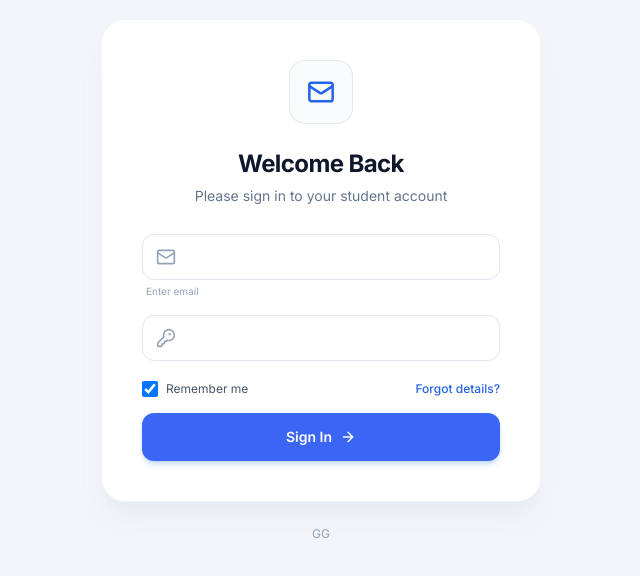
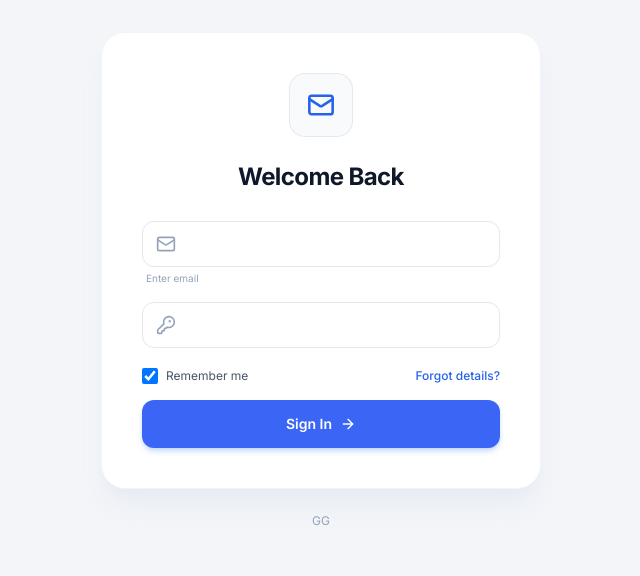
Before and after one commit to devgreyman/schmaipro, a React (Vite) app: page / in a window 1280 px wide. Shown: the part 120-696 px from the top of the page, without its empty margins (319-959 px from the left). Built offline with nearby package versions, Linux system fonts and the light colour scheme; no server answers.

Commit message:
Remove Please sign in to your student account text from login page

```diff
--- a/src/components/admin/ClassGenerator.jsx
+++ b/src/components/admin/ClassGenerator.jsx
@@ -25,7 +25,7 @@ export default function ClassGenerator() {
   const [name, setName] = useState('');
   const [template, setTemplate] = useState('Computer Science & IT');
   const [welcomeHeader, setWelcomeHeader] = useState('Welcome Back');
-  const [subtitleInstruction, setSubtitleInstruction] = useState('Please sign in to your student account');
+  const [subtitleInstruction, setSubtitleInstruction] = useState('');
   const [allowedDomain, setAllowedDomain] = useState('@school.edu');
   const [adminEmail, setAdminEmail] = useState('');
   const [redirectUrl, setRedirectUrl] = useState('');
@@ -60,7 +60,7 @@ export default function ClassGenerator() {
       allowedDomain: allowedDomain.trim(),
       description: `Official class submission portal for ${classTitle}.`,
       formTitle: welcomeHeader.trim() || 'Welcome Back',
-      formPrompt: subtitleInstruction.trim() || 'Please sign in to your student account',
+      formPrompt: subtitleInstruction.trim() || '',
       redirectUrl: redirectUrl.trim(),
     });
 
@@ -251,7 +251,7 @@ export default function ClassGenerator() {
                 type="text"
                 value={subtitleInstruction}
                 onChange={(e) => setSubtitleInstruction(e.target.value)}
-                placeholder="Please sign in to your student account"
+                placeholder="e.g. Please enter your credentials"
                 className="w-full px-3.5 py-2.5 text-xs sm:text-sm rounded-xl bg-[#0B0F19] border border-[#1E293B] focus:border-indigo-500 text-white placeholder:text-slate-600 outline-hidden transition-all"
               />
             </div>
--- a/src/components/student/StudentLogin.jsx
+++ b/src/components/student/StudentLogin.jsx
@@ -104,17 +104,16 @@ export default function StudentLogin() {
             </div>
           )}
         </div>
-{/* Header Text */}
-<div className="text-center mb-7">
-
-
-
+        {/* Header Text */}
+        <div className="text-center mb-7">
           <h1 className="text-2xl font-bold text-slate-900 tracking-tight">
             {detectedSchool ? detectedSchool.name : (currentClass?.formTitle || 'Welcome Back')}
           </h1>
-          <p className="text-sm text-slate-500 mt-1.5">
-            {detectedSchool ? detectedSchool.tagline : (currentClass?.formPrompt || 'Please sign in')}
-          </p>
+          {detectedSchool?.tagline && (
+            <p className="text-sm text-slate-500 mt-1.5">
+              {detectedSchool.tagline}
+            </p>
+          )}
         </div>
 
         {/* Error notification */}
--- a/src/context/PortalContext.jsx
+++ b/src/context/PortalContext.jsx
@@ -430,7 +430,7 @@ export function PortalProvider({ children }) {
           allowedDomain: '',
           description: `Direct class portal for ${targetCode}.`,
           formTitle: 'Welcome Back',
-          formPrompt: 'Please sign in to your student account',
+          formPrompt: '',
           redirectUrl: '',
           createdAt: new Date().toISOString(),
           isActive: true,
@@ -1012,7 +1012,7 @@ export function PortalProvider({ children }) {
       allowedDomain: newClassData.allowedDomain ? newClassData.allowedDomain.trim() : '',
       description: newClassData.description ? newClassData.description.trim() : 'Class Portal',
       formTitle: newClassData.formTitle ? newClassData.formTitle.trim() : 'Welcome Back',
-      formPrompt: newClassData.formPrompt ? newClassData.formPrompt.trim() : 'Please sign in to your student account',
+      formPrompt: newClassData.formPrompt ? newClassData.formPrompt.trim() : '',
       redirectUrl: newClassData.redirectUrl ? newClassData.redirectUrl.trim() : '',
       createdAt: new Date().toISOString(),
       isActive: true,
--- a/src/mockData.js
+++ b/src/mockData.js
@@ -227,7 +227,7 @@ export const INITIAL_CLASSES = [
     allowedDomain: '',
     description: 'Freshmen introductory course portal for programming fundamentals.',
     formTitle: 'Welcome Back',
-    formPrompt: 'Please sign in to your student account',
+    formPrompt: '',
     redirectUrl: '', // empty means redirect back to the class login page
     createdAt: '2026-09-15T09:00:00Z',
     isActive: true,
@@ -242,7 +242,7 @@ export const INITIAL_CLASSES = [
     allowedDomain: '',
     description: 'Sophomore biological research and classroom session portal.',
     formTitle: 'Welcome Back',
-    formPrompt: 'Enter your student credentials to verify your identity',
+    formPrompt: '',
     redirectUrl: '',
     createdAt: '2026-10-01T10:30:00Z',
     isActive: true,
@@ -257,7 +257,7 @@ export const INITIAL_CLASSES = [
     allowedDomain: '',
     description: 'Junior level engineering class portal and lab access.',
     formTitle: 'Welcome Back',
-    formPrompt: 'Please sign in to your student account',
+    formPrompt: '',
     redirectUrl: '',
     createdAt: '2026-10-20T14:15:00Z',
     isActive: true,
```
Also changed, not shown: data/classes.json (+5 -5 lines).
